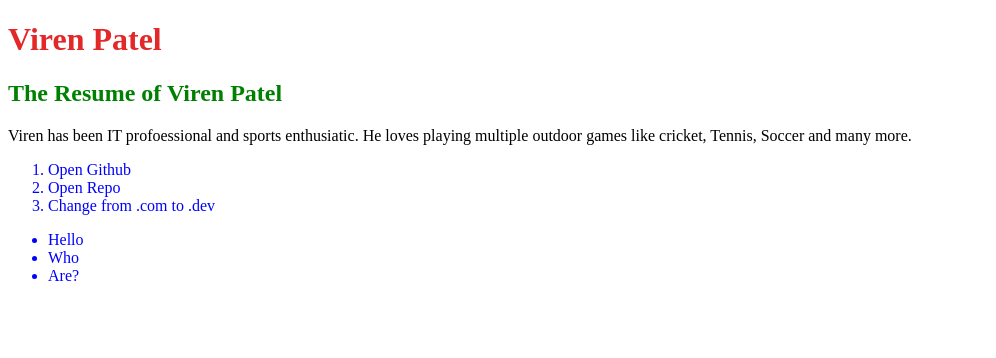
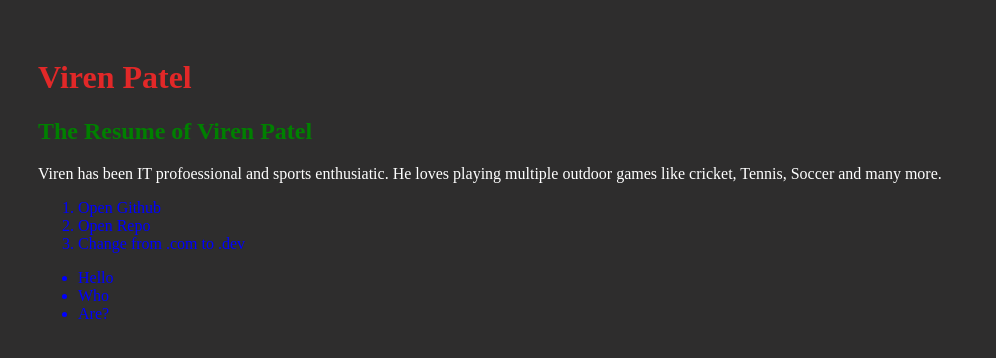
Before and after one commit to viren502/Viren_Patel, a plain HTML site: page index.html in a window 1280 px wide. Shown: the whole page, without its empty margins (0-996 px from the left). Drawn offline with Linux system fonts and the light colour scheme.

Commit message:
Style changes

```diff
--- a/styles.css
+++ b/styles.css
@@ -9,3 +9,9 @@
 h2 {
     color: green
 }
+
+body {
+    background-color: rgb(46, 45, 45);
+    color: white;
+    padding: 30px
+}
```
